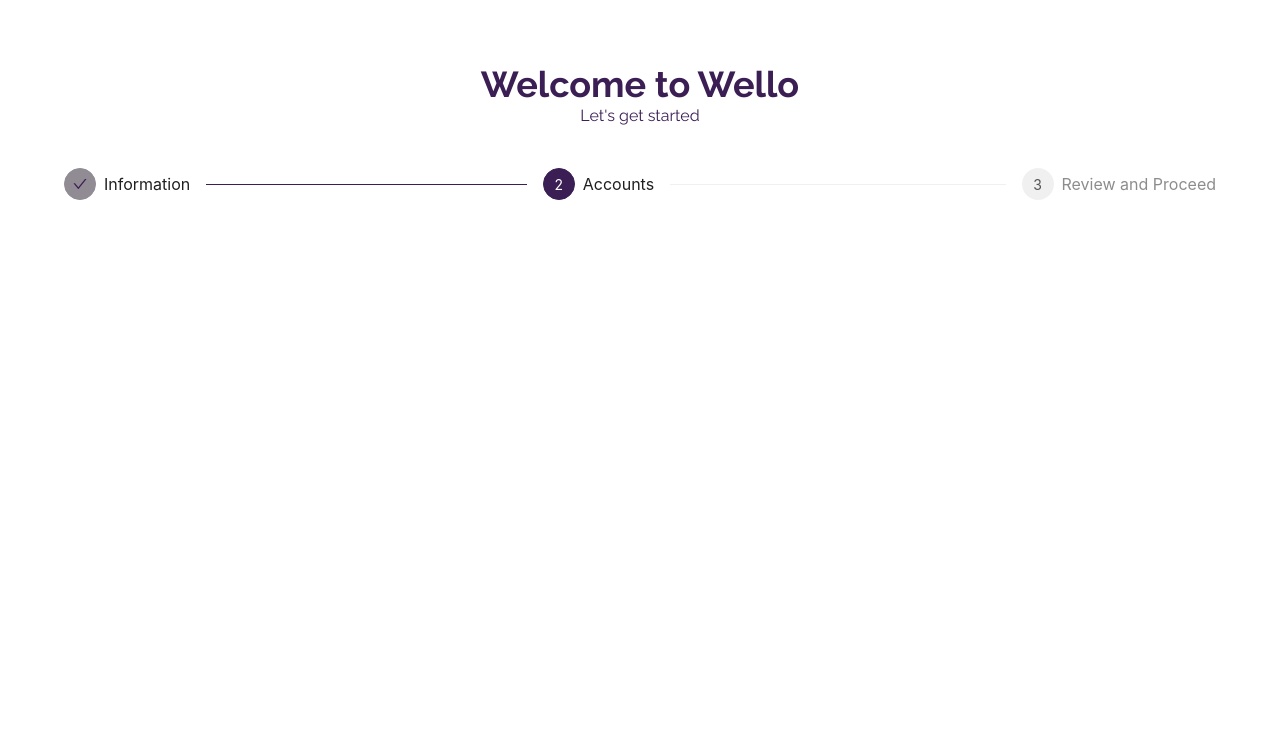
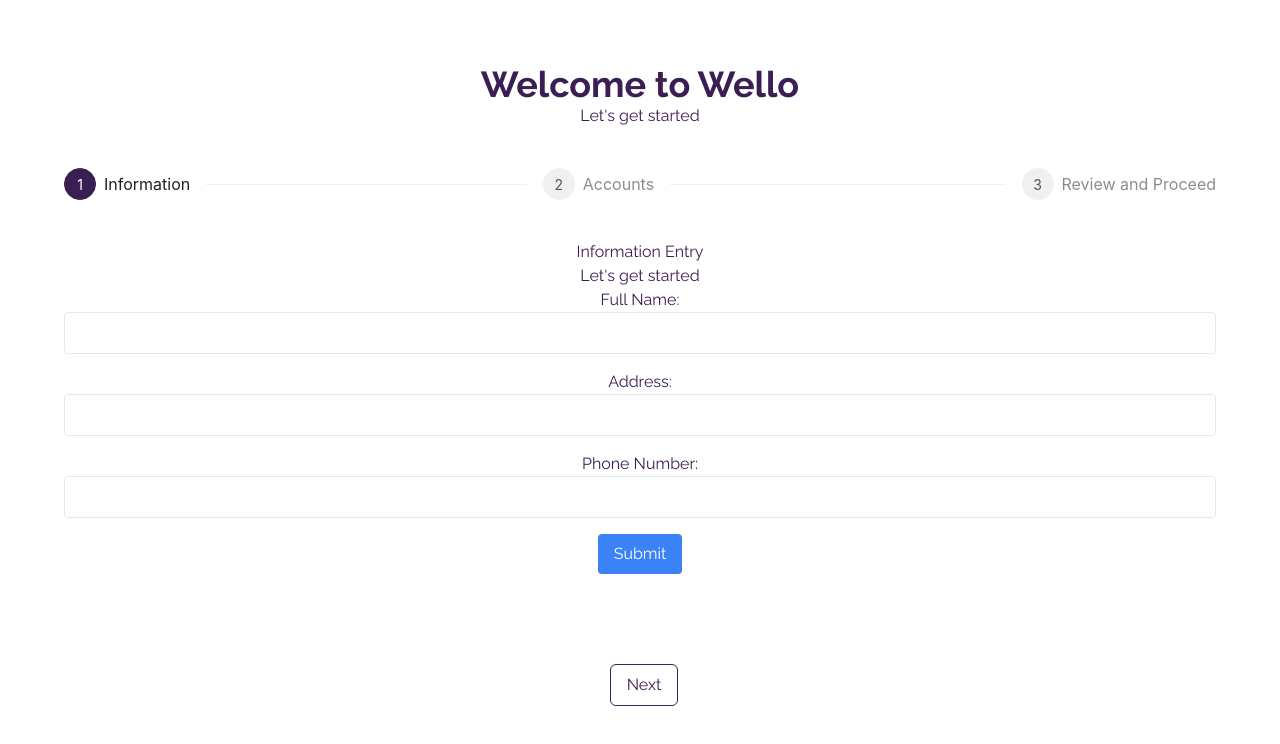
Before and after one commit to abanoub-samy-farhan/Wello, a Next.js app: page /new in a window 1280 px wide. Shown: the top 744 px of the page. Built offline with nearby package versions, Linux system fonts and the light colour scheme.

Commit message:
New User page updated with the steps and Data handling

```diff
--- a/app/dashboard/page.tsx
+++ b/app/dashboard/page.tsx
@@ -8,10 +8,8 @@
     email: 'abanoubsamy2341@gmail.com',
     full_name: 'Abanoub Samy Farhan',
     phone_number: '+201019569244',
-    photo_uri: 'https://avatars.githubusercontent.com/u/47273207?v=4',
     is_suspended: false,
   }
-  await new Promise((resolve) => setTimeout(resolve, 5000));
 
   return (
     <Dashboard user={user} />
--- a/app/loading.tsx
+++ b/app/loading.tsx
@@ -3,7 +3,6 @@
 export default function Loading(){
     return (
         <div className="flex flex-col space-y-2 justify-center items-center h-screen w-screen bg-primary4">
-            {/* The name of the Logo Wello with opacity changing from 0 to 100 and back to 0 */}
             <div className="text-5xl text-primary1 font-bold animate-pulse">
                 Wello
             </div>
--- a/app/new/page.tsx
+++ b/app/new/page.tsx
@@ -5,25 +5,23 @@
 import PaymentMethodEntry from '../ui/newUserComponents/PaymentMethodEntry';
 import ReviewEntries from '../ui/newUserComponents/ReviewEntries';
 
+
 const steps = [
   {
     title: 'Information',
-    content: <InformationEntry />,
   },
   {
     title: 'Accounts',
-    content: <PaymentMethodEntry />,
   },
   {
     title: 'Review and Proceed',
-    content: <ReviewEntries />,
   },
 ];
 
 const items = steps.map((item) => ({ key: item.title, title: item.title }));
 
 export default function NewPage() {
-  const [current, setCurrent] = useState(1);
+  const [current, setCurrent] = useState(0);
   const [user, setUser] = useState({});
   const [paymentMethods, setPaymentMethods] = useState([]);
 
@@ -34,7 +32,6 @@
   const handleBack = () => {
     setCurrent(current - 1);
   }
-
   const handleSaveUser = (user) => {
     setUser(user);
     handleNext();
@@ -60,6 +57,34 @@
         </h1>
         <h2>Let's get started</h2>
         <Steps current={current} items={items} className="mt-10" />
+        <div className="mt-10">
+          <div className='justify-center h-96'>
+            {current === 0 && ( <InformationEntry user={user} handleSubmit={handleSaveUser} /> )}
+            {current === 1 && ( <PaymentMethodEntry paymentMethods={paymentMethods} onSubmit={handleSavePaymentMethods} /> )}
+          </div>
+          <div className="mt-10">
+            {current > 0 && (
+              <button onClick={handleBack} className="mr-2 border border-primary1 px-4 py-2 rounded-md
+              hover:bg-primary1 hover:text-white transition-colors duration-300 ease-in-out">
+                Back
+              </button>
+            )}
+            {current < steps.length - 1 && (
+              <button onClick={handleNext} className="ml-2 border border-primary1 px-4 py-2 rounded-md
+              hover:bg-primary1 hover:text-white transition-colors duration-300 ease-in-out">
+                Next
+              </button>
+            )}
+            {current === steps.length - 1 && (
+              <button onClick={() => alert('User and Payment Methods saved!')} className="ml-2 border
+              border-primary1 px-4 py-2 rounded-md
+              text-white bg-primary1
+              transition-colors duration-300 ease-in-out">
+                Save
+              </button>
+            )}
+            </div>
+          </div>
       </div>
     </ConfigProvider>
   );
--- a/app/ui/newUserComponents/InformationEntry.tsx
+++ b/app/ui/newUserComponents/InformationEntry.tsx
@@ -1,12 +1,83 @@
-import React from 'react';
-import {User, PaymentMethod} from '../interfaces';
+import React, { useState } from 'react';
+import { User } from '../../interfaces';
 
-export default function InformationEntry({ user} ) {
-    return (
+interface InformationEntryProps {
+  user: Partial<User>;
+  handleSubmit: (user: User) => void;
+}
+
+const InformationEntry: React.FC<InformationEntryProps> = ({ user, handleSubmit }) => {
+  const [formData, setFormData] = useState({
+    user_id: user.user_id || '',
+    email: user.email || '',
+    full_name: user.full_name || '',
+    phone_number: user.phone_number || '',
+    is_suspended: user.is_suspended || false,
+    address: '',
+  });
+
+
+  const handleChange = (e: React.ChangeEvent<HTMLInputElement>) => {
+    const { name, value } = e.target;
+    setFormData((prev) => ({
+      ...prev,
+      [name]: value,
+    }));
+  };
+
+  const TestSubmit = (e: React.FormEvent<HTMLFormElement>) => {
+    e.preventDefault();
+    console.log('Submitting User Data:', formData);
+    handleSubmit(formData);
+  };
+
+  return (
+    <div>
+      <h1>Information Entry</h1>
+      <h2>Let's get started</h2>
+      <form onSubmit={TestSubmit} className="space-y-4">
         <div>
-            <h1>Information Entry</h1>
-            <h2>Let's get started</h2>
+          <label htmlFor="full_name">Full Name:</label>
+          <input
+            type="text"
+            id="full_name"
+            name="full_name"
+            value={formData.full_name}
+            onChange={handleChange}
+            className="border p-2 rounded w-full"
+            required
+          />
         </div>
+        <div>
+          <label htmlFor="address">Address:</label>
+          <input
+            type="text"
+            id="address"
+            name="address"
+            value={formData.address}
+            onChange={handleChange}
+            className="border p-2 rounded w-full"
+            required
+          />
+        </div>
+        <div>
+          <label htmlFor="phone_number">Phone Number:</label>
+          <input
+            type="tel"
+            id="phone_number"
+            name="phone_number"
+            value={formData.phone_number}
+            onChange={handleChange}
+            className="border p-2 rounded w-full"
+            required
+          />
+        </div>
+        <button type="submit" className="bg-blue-500 text-white px-4 py-2 rounded">
+          Submit
+        </button>
+      </form>
+    </div>
+  );
+};
 
-    );
-}
+export default InformationEntry;
--- a/app/ui/newUserComponents/PaymentMethodEntry.tsx
+++ b/app/ui/newUserComponents/PaymentMethodEntry.tsx
@@ -1,4 +1,7 @@
-export default function PaymentMethodEntry() {
+import React from 'react';
+import {PaymentMethods} from '../interfaces';
+
+export default function PaymentMethodEntry( {paymentMethods}: PaymentMethods ) {
     return (
         <div>
             <h1>Payment Method Entry</h1>
```
